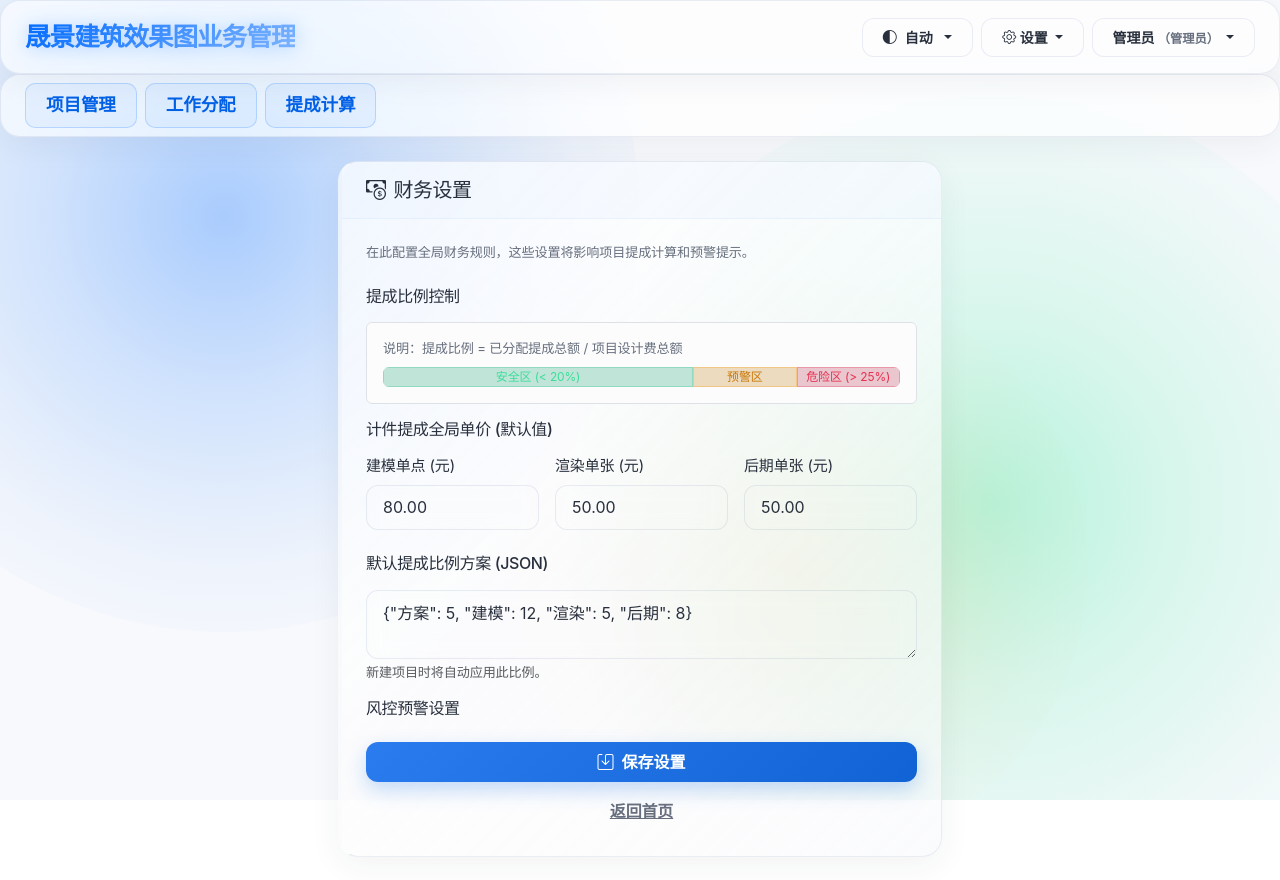
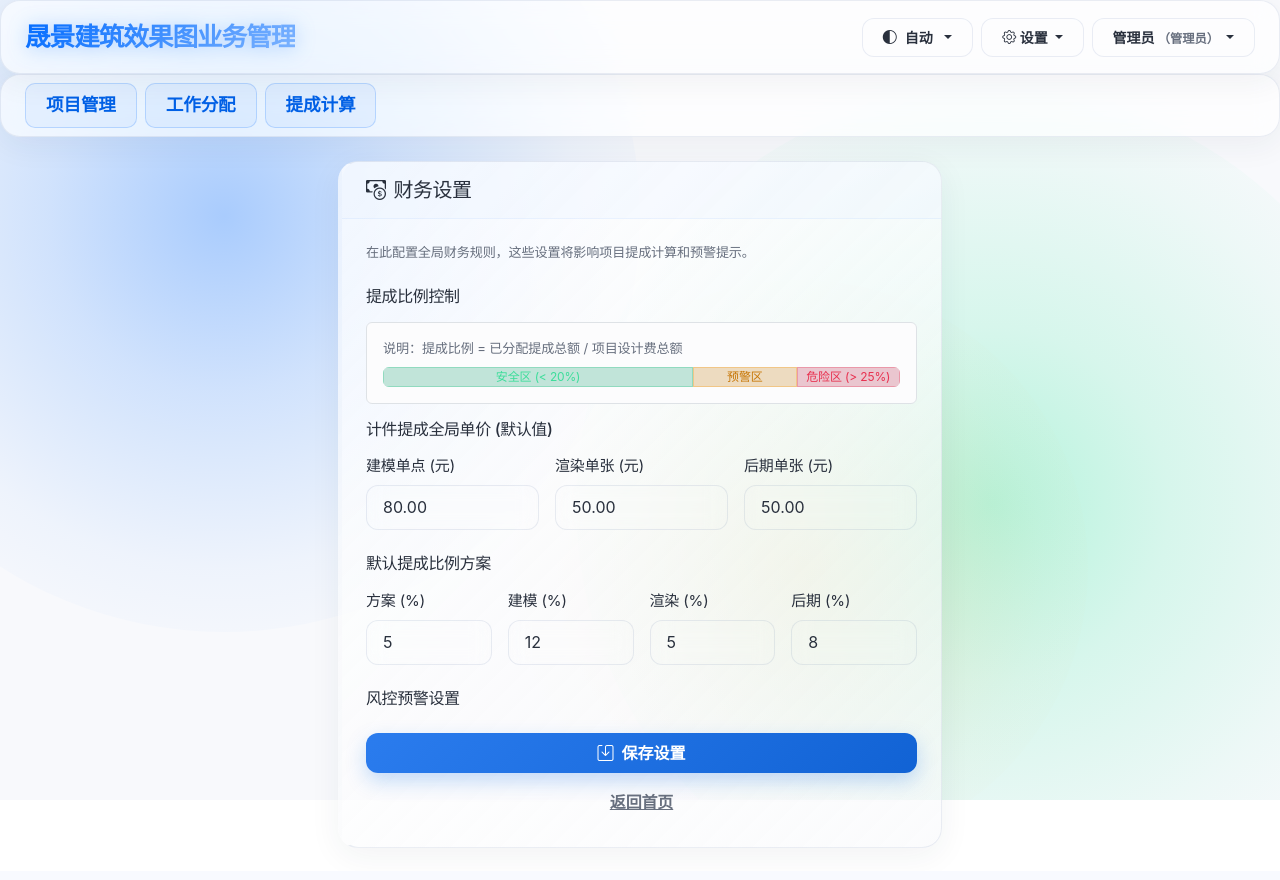
Before and after one commit to zhuoying1973/sjxgtgl, a FastAPI app: page /settings/finance in a window 1280 px wide. After the commit the page ends 848 px from the top, so only its background shows below. Run offline with FastAPI, Linux system fonts and the light colour scheme; the visitor is signed in with stand-in values (Sample User, id 1); data comes from the database, SQL or seed files in the repository; some libraries are stand-ins or nearby versions.

Commit message:
feat: 重构财务参数配置，将 JSON 比例文本域替换为独立百分比数字输入框

```diff
--- a/backend/main.py
+++ b/backend/main.py
@@ -4421,6 +4421,18 @@ def settings_finance_page(request: Request, db: Session = Depends(get_db)):
         if k not in settings_map:
             settings_map[k] = v
 
+    import json
+    ratio_plan_str = settings_map.get("default_ratio_plan", "")
+    try:
+        ratio_plan = json.loads(ratio_plan_str)
+    except Exception:
+        ratio_plan = {"方案": 5, "建模": 12, "渲染": 5, "后期": 8}
+
+    settings_map["ratio_scheme_1"] = ratio_plan.get("方案", 5)
+    settings_map["ratio_scheme_2"] = ratio_plan.get("建模", 12)
+    settings_map["ratio_scheme_3"] = ratio_plan.get("渲染", 5)
+    settings_map["ratio_scheme_4"] = ratio_plan.get("后期", 8)
+
     return templates.TemplateResponse(
         "settings_finance.html",
         {
@@ -4441,13 +4453,35 @@ async def update_finance_settings(
          raise HTTPException(status_code=403, detail="Permission denied")
 
     form = await request.form()
+
+    # 获取并拼接默认比例方案的 JSON
+    ratio_1 = form.get("ratio_scheme_1", "0").strip()
+    ratio_2 = form.get("ratio_scheme_2", "0").strip()
+    ratio_3 = form.get("ratio_scheme_3", "0").strip()
+    ratio_4 = form.get("ratio_scheme_4", "0").strip()
+
+    try:
+        r1 = int(float(ratio_1 or 0))
+        r2 = int(float(ratio_2 or 0))
+        r3 = int(float(ratio_3 or 0))
+        r4 = int(float(ratio_4 or 0))
+    except ValueError:
+        r1, r2, r3, r4 = 0, 0, 0, 0
+
+    import json
+    default_ratio_plan_val = json.dumps({
+        "方案": r1,
+        "建模": r2,
+        "渲染": r3,
+        "后期": r4
+    }, ensure_ascii=False)
+
     keys = [
         "commission_rate_min", "commission_rate_warning", "commission_rate_max",
-        "price_modeling", "price_rendering", "price_post", "default_ratio_plan",
-        "local_path_root"
+        "price_modeling", "price_rendering", "price_post", "local_path_root"
     ]
 
-
+    # 处理常规设置
     for key in keys:
         val = form.get(key)
         if val is not None:
@@ -4458,6 +4492,14 @@ async def update_finance_settings(
             else:
                 setting.value = str(val)
 
+    # 单独处理默认比例方案 JSON 保存
+    plan_setting = db.scalar(select(SystemSetting).where(SystemSetting.key == "default_ratio_plan"))
+    if not plan_setting:
+        plan_setting = SystemSetting(key="default_ratio_plan", value=default_ratio_plan_val)
+        db.add(plan_setting)
+    else:
+        plan_setting.value = default_ratio_plan_val
+
     db.commit()
     request.session["message"] = "财务参数已更新"
     return RedirectResponse(url="/settings/finance", status_code=303)
--- a/backend/templates/settings_finance.html
+++ b/backend/templates/settings_finance.html
@@ -45,11 +45,28 @@
                         </div>
                     </div>
 
-                    <h5 class="h6 mb-3">默认提成比例方案 (JSON)</h5>
-                    <div class="mb-3">
-                        <textarea class="form-control" name="default_ratio_plan"
-                            rows="2">{{ settings.default_ratio_plan }}</textarea>
-                        <div class="form-text">新建项目时将自动应用此比例。</div>
+                    <h5 class="h6 mb-3">默认提成比例方案</h5>
+                    <div class="row g-3 mb-4">
+                        <div class="col-6 col-md-3">
+                            <label class="form-label">方案 (%)</label>
+                            <input type="number" class="form-control" name="ratio_scheme_1"
+                                value="{{ settings.ratio_scheme_1 }}" step="1" required>
+                        </div>
+                        <div class="col-6 col-md-3">
+                            <label class="form-label">建模 (%)</label>
+                            <input type="number" class="form-control" name="ratio_scheme_2"
+                                value="{{ settings.ratio_scheme_2 }}" step="1" required>
+                        </div>
+                        <div class="col-6 col-md-3">
+                            <label class="form-label">渲染 (%)</label>
+                            <input type="number" class="form-control" name="ratio_scheme_3"
+                                value="{{ settings.ratio_scheme_3 }}" step="1" required>
+                        </div>
+                        <div class="col-6 col-md-3">
+                            <label class="form-label">后期 (%)</label>
+                            <input type="number" class="form-control" name="ratio_scheme_4"
+                                value="{{ settings.ratio_scheme_4 }}" step="1" required>
+                        </div>
                     </div>
 
 
```
Also changed, not shown: PROJECT_STATUS.md (+1 -1 lines), interaction_journal.md (+11 -0 lines).
